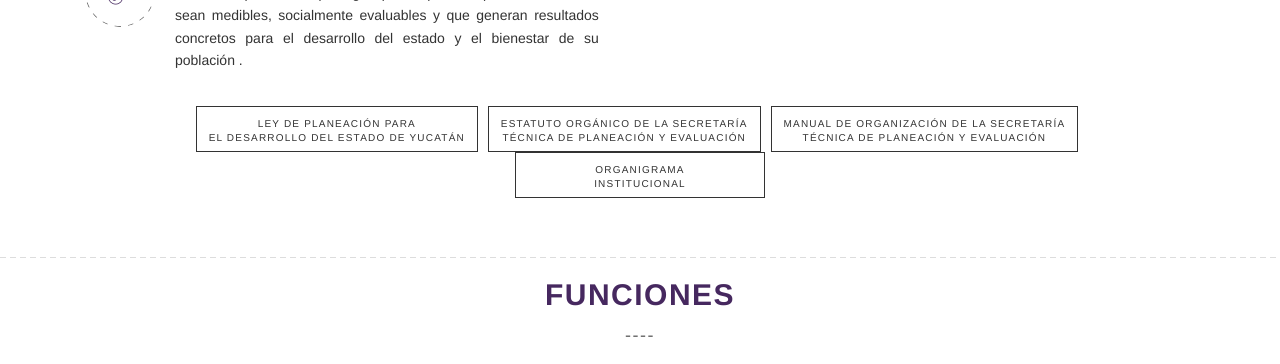
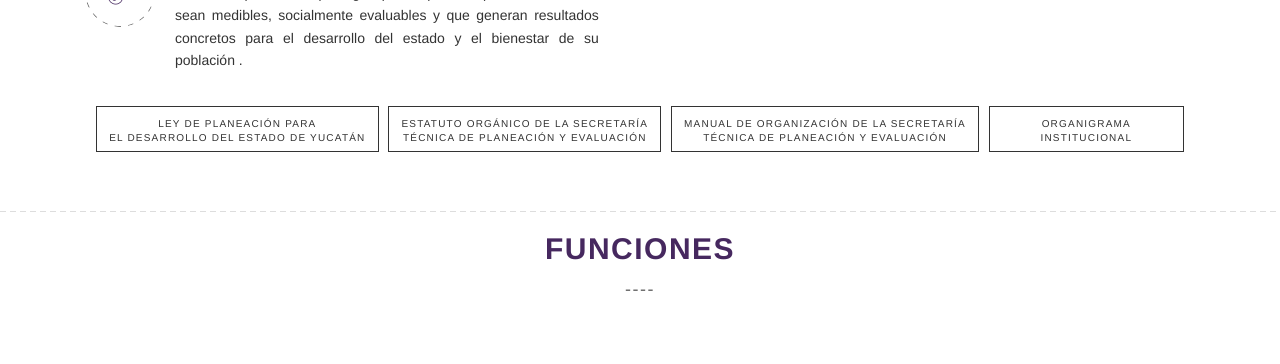
Before and after one commit to DiddierKantun/SEPLAN_Web, a PHP site: page / in a window 1280 px wide. Shown: the part 1595-1959 px from the top of the page. Run offline with PHP 8.4, Linux system fonts and the light colour scheme; some libraries are stand-ins or nearby versions; some web fonts are replaced.

Commit message:
Se arreglo un detalle en los botones

```diff
--- a/index.php
+++ b/index.php
@@ -160,7 +160,7 @@ echo $tmp->getPage();
           </a>
           <div class="h-divider"></div>
           <!--Google Play-->
-          <a href="http://seplan.yucatan.gob.mx/Archivos/Organigrama Ejecutivo.jpg" class="btn btn-lg btn-dark" target="_blank" style="width:250px">
+          <a href="http://seplan.yucatan.gob.mx/Archivos/Organigrama Ejecutivo.jpg" class="btn btn-lg btn-dark" target="_blank" style="width:195px">
             <span class="small">ORGANIGRAMA<br>INSTITUCIONAL</span>
           </a>
 
```
